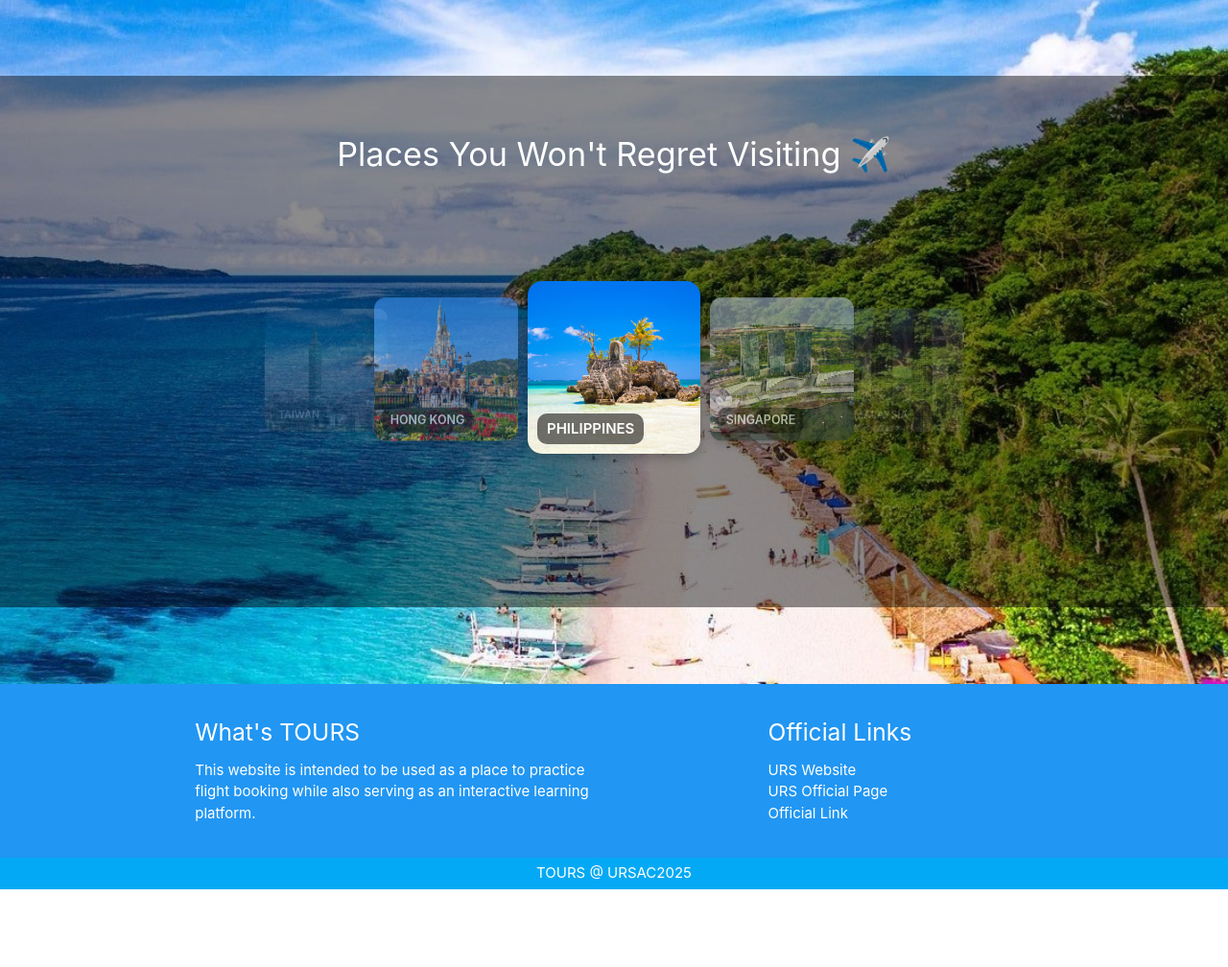
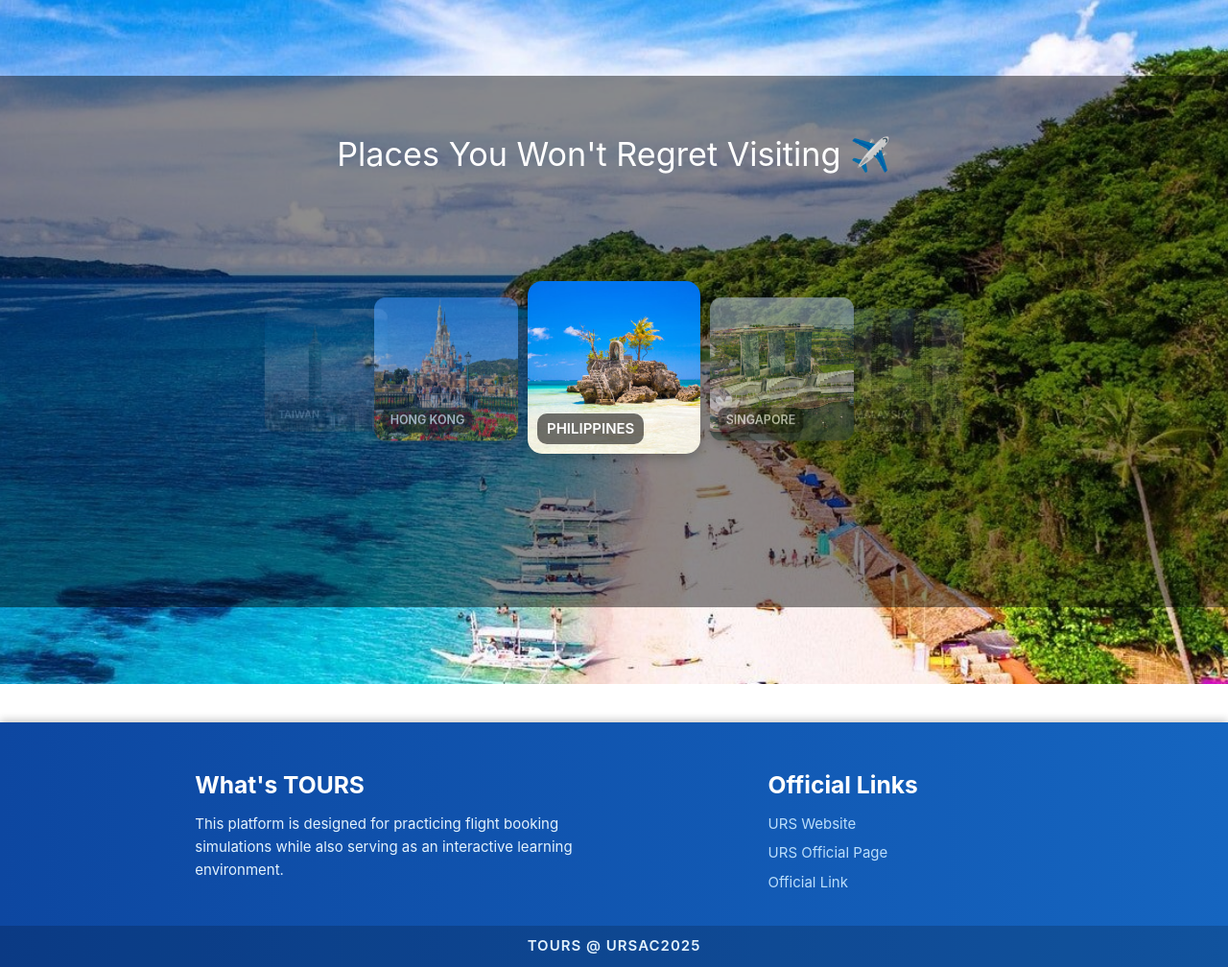
Before and after one commit to zethsu-0/Airlines, a PHP site: page /index.php in a window 1280 px wide. Shown: the part 1114-2122 px from the top of the page at 96% size. Before the commit the page ends 2041 px from the top, so only its background shows below. Run offline with PHP 8.4, Linux system fonts and the light colour scheme; some libraries are stand-ins or nearby versions.

Commit message:
maangas na

```diff
--- a/templates/footer.php
+++ b/templates/footer.php
@@ -1,36 +1,103 @@
-<footer class="page-footer blue">
-  <div class="footer-main container">
+<footer class="tours-footer">
+    <div class="footer-content container">
         <div class="row">
-      <div class="col l6 s12">
-        <h5>What's TOURS</h5>
-        <p>This website is intended to be used as a place to practice flight booking while also serving as an interactive learning platform.</p>
+
+            <!-- Left Section -->
+            <div class="col l6 s12 footer-section">
+                <h5 class="footer-title">What's TOURS</h5>
+                <p class="footer-text">
+                    This platform is designed for practicing flight booking simulations while also serving
+                    as an interactive learning environment.
+                </p>
             </div>
-      <div class="col l4 offset-l2 s12">
-        <h5>Official Links</h5>
+
+            <!-- Right Section -->
+            <div class="col l4 offset-l2 s12 footer-section">
+                <h5 class="footer-title">Official Links</h5>
                 <ul class="footer-links">
-          <li>URS Website</li>
-          <li>URS Official Page </li>
-          <li>Official Link</li>
+                    <li><a href="#" class="footer-link">URS Website</a></li>
+                    <li><a href="#" class="footer-link">URS Official Page</a></li>
+                    <li><a href="#" class="footer-link">Official Link</a></li>
                 </ul>
             </div>
+
         </div>
     </div>
 
-  <div class="footer-bottom center light-blue bold" style="padding: 5px;">
+    <div class="footer-bottom">
         TOURS @ URSAC2025
     </div>
 </footer>
 
 
+<!-- STYLE -->
+<style>
+/* MAIN FOOTER WRAPPER */
+.tours-footer {
+    background: #0d47a1;
+    background: linear-gradient(90deg, #0d47a1, #1565c0);
+    color: #e3f2fd;
+    padding-top: 35px;
+    margin-top: 40px;
+    box-shadow: 0 -3px 8px rgba(0,0,0,0.2);
+}
+
+/* TEXT + TITLES */
+.footer-title {
+    font-weight: 700;
+    margin-bottom: 12px;
+    color: #fff;
+}
+
+.footer-text {
+    font-size: 15px;
+    line-height: 1.6;
+}
+
+/* LINKS */
+.footer-links {
+    list-style: none;
+    padding-left: 0;
+    margin: 0;
+}
+
+.footer-link {
+    color: #bbdefb;
+    text-decoration: none;
+    display: block;
+    padding: 4px 0;
+    transition: color 0.2s ease;
+}
+
+.footer-link:hover {
+    color: #ffffff;
+}
+
+/* BOTTOM BAR */
+.footer-bottom {
+    width: 100%;
+    text-align: center;
+    padding: 10px 0;
+    margin-top: 30px;
+    background: rgba(0,0,0,0.18);
+    font-weight: 600;
+    letter-spacing: 1px;
+    color: #e3f2fd;
+}
+
+/* RESPONSIVE */
+@media (max-width: 600px) {
+    .footer-section { margin-bottom: 25px; }
+}
+</style>
+
+
+<!-- LOGIN MODAL LOGIC (unchanged but cleaned a bit) -->
 <script>
 document.addEventListener('DOMContentLoaded', function () {
     const loginForm = document.getElementById('loginForm');
-    if (!loginForm) {
-        console.error("Login form not found");
-        return;
-    }
+    if (!loginForm) return;
 
-    // Make sure Materialize modal exists
     const loginModalElem = document.getElementById('loginModal');
     const loginModalInstance = M.Modal.getInstance(loginModalElem) || M.Modal.init(loginModalElem);
 
@@ -45,22 +112,14 @@ document.addEventListener('DOMContentLoaded', function () {
     }
 
     loginForm.addEventListener('submit', async function (e) {
-        e.preventDefault();  // <<<< THIS PREVENTS NAVIGATION TO login.php
+        e.preventDefault();
         clearErrors();
 
         const formData = new FormData(loginForm);
 
-        const accIdVal = formData.get('acc_id').trim();
-        const pwVal = formData.get('password').trim();
-
-        if (!accIdVal) {
-            errAccId.textContent = "Please enter Account ID.";
-            return;
-        }
-        if (!pwVal) {
-            errPassword.textContent = "Please enter password.";
-            return;
-        }
+        // Validation
+        if (!formData.get('acc_id').trim()) return errAccId.textContent = "Please enter Account ID.";
+        if (!formData.get('password').trim()) return errPassword.textContent = "Please enter password.";
 
         try {
             const response = await fetch("login.php", {
@@ -73,30 +132,20 @@ document.addEventListener('DOMContentLoaded', function () {
             const data = await response.json();
 
             if (data.success) {
-              // Close modal (robust)
                 try {
-                const modalElem = document.getElementById('loginModal');
-                if (modalElem && window.M) {
-                  let inst = M.Modal.getInstance(modalElem) || M.Modal.init(modalElem);
-                  if (inst && typeof inst.close === 'function') inst.close();
-                }
-              } catch (err) {
-                console.warn('Modal close failed:', err);
-              }
+                    let inst = M.Modal.getInstance(loginModalElem) || M.Modal.init(loginModalElem);
+                    inst.close();
+                } catch (err) {}
 
-              // Force a full reload so PHP re-renders header with the new session
-              // This prevents duplicate nav items and makes server-side checks see the logged-in user.
                 window.location.reload();
                 return;
             }
 
-            // Show backend validation errors
-            if (data.errors.acc_id) errAccId.textContent = data.errors.acc_id;
-            if (data.errors.password) errPassword.textContent = data.errors.password;
-            if (data.errors.general) errGeneral.textContent = data.errors.general;
+            if (data.errors?.acc_id) errAccId.textContent = data.errors.acc_id;
+            if (data.errors?.password) errPassword.textContent = data.errors.password;
+            if (data.errors?.general) errGeneral.textContent = data.errors.general;
 
         } catch (err) {
-            console.error("Fetch error:", err);
             errGeneral.textContent = "Network/server error.";
         }
     });
```
Lines whose indentation alone changed are shown as unchanged.
